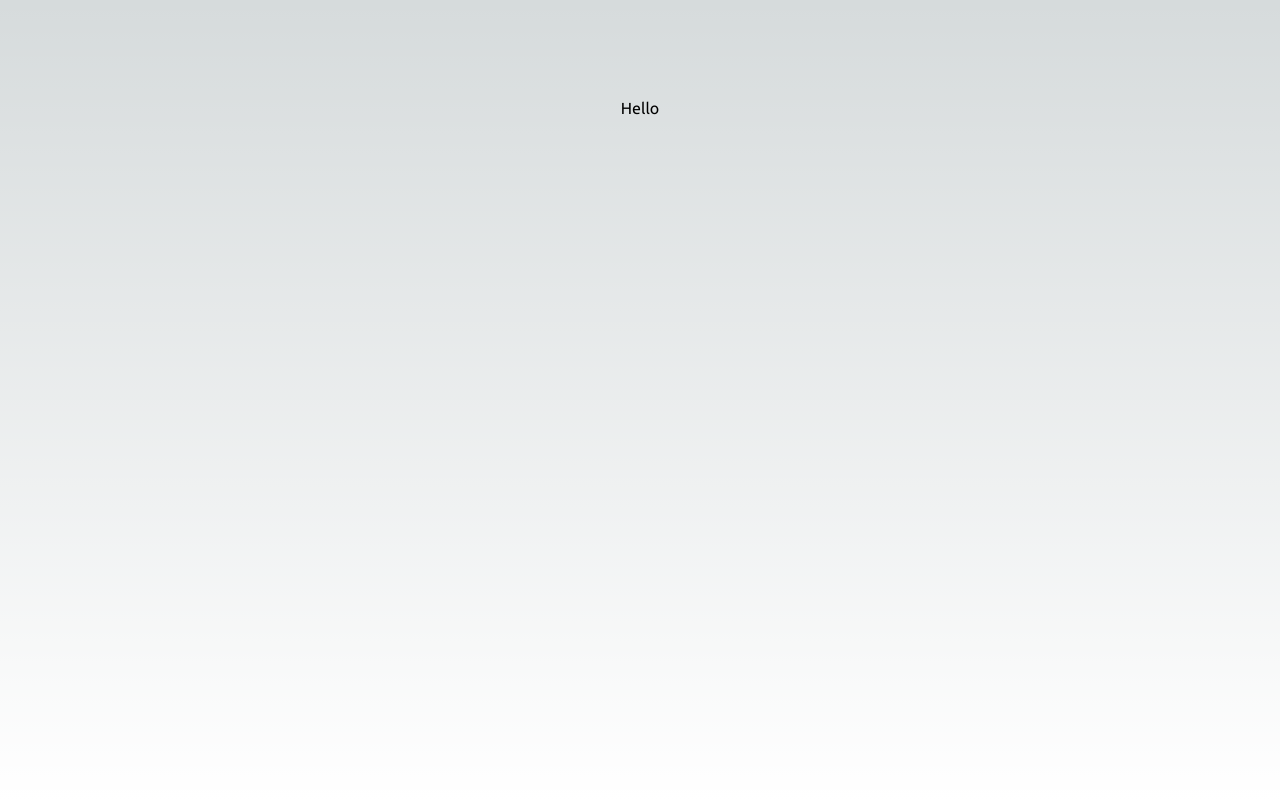
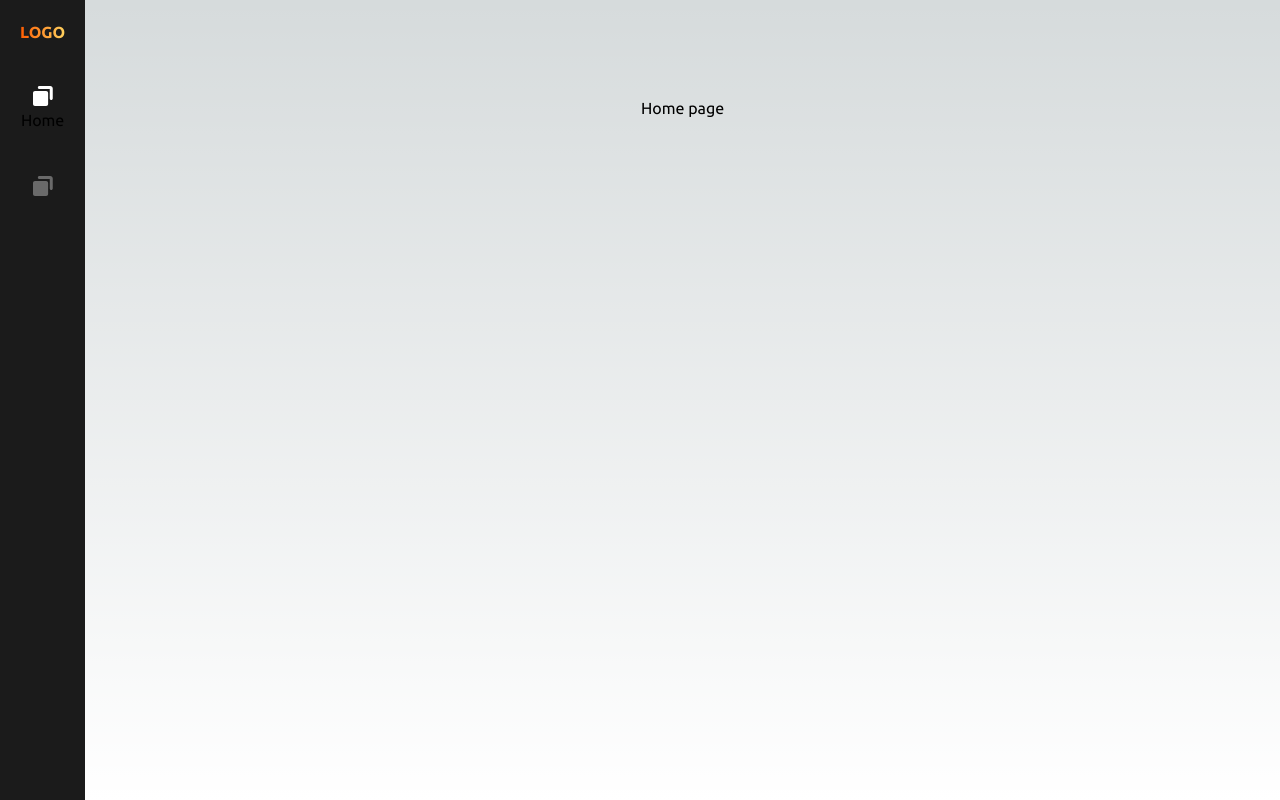
Before and after one commit to this-ting/aha-ai-fe-exam-2, a Next.js app: page / in a window 1280 px wide. Built offline with nearby package versions, Linux system fonts and the light colour scheme.

Commit message:
feat: create NavBar component for the root layout

```diff
--- a/src/app/layout.tsx
+++ b/src/app/layout.tsx
@@ -1,5 +1,6 @@
 import type { Metadata } from 'next';
 import { ubuntu } from '@/styles/fonts';
+import NavBar from '@/components/NavBar';
 import './globals.css';
 
 export const metadata: Metadata = {
@@ -14,7 +15,10 @@ export default function RootLayout({
 }>) {
   return (
     <html lang="en">
-      <body className={ubuntu.className}>{children}</body>
+      <body className={`${ubuntu.className} flex flex-row`}>
+        <NavBar />
+        <main className="flex-grow">{children}</main>
+      </body>
     </html>
   );
 }
--- a/src/app/page.tsx
+++ b/src/app/page.tsx
@@ -1,7 +1,7 @@
 export default function Home() {
   return (
-    <main className="flex min-h-screen flex-col items-center justify-between p-24">
-      <h1>Hello</h1>
-    </main>
+    <div className="flex min-h-screen flex-col items-center justify-between p-24">
+      <h1>Home page</h1>
+    </div>
   );
 }
--- /dev/null
+++ b/src/components/NavBar/index.tsx
@@ -0,0 +1,43 @@
+'use client';
+
+import Link from 'next/link';
+import { usePathname } from 'next/navigation';
+import Logo from '@/components/NavBar/Logo';
+import NavIcon from '@/components/NavBar/NavIcon';
+import NAVBAR_ITEMS from '@/constants/navbar';
+
+type Item = {
+  key: string;
+  name: string;
+  icon: string;
+  path: string;
+};
+
+// TODO: fix pixel to pixel padding size etc; add notification icon
+
+export default function NavBar() {
+  const pathname = usePathname();
+
+  const renderNavItem = (item: Item) => {
+    const isActive = pathname === item.path;
+    return (
+      <Link href={item.path} className="flex flex-col items-center">
+        <NavIcon isActive={isActive} />
+        <span>{isActive && item.name}</span>
+      </Link>
+    );
+  };
+
+  return (
+    <nav className="max-w-xs bg-[#1B1B1B]">
+      <div className="p-5 min-h-[52px]">
+        <Logo />
+      </div>
+      {NAVBAR_ITEMS.map((item) => (
+        <div key={item.key} className="p-5 min-h-[90px]">
+          {renderNavItem(item)}
+        </div>
+      ))}
+    </nav>
+  );
+}
--- /dev/null
+++ b/src/constants/navbar.ts
@@ -0,0 +1,18 @@
+import { HOME_PATH, TAGS_PATH } from '@/constants/routes';
+
+const NAVBAR_ITEMS = [
+  {
+    key: 'home',
+    name: 'Home',
+    icon: '',
+    path: HOME_PATH,
+  },
+  {
+    key: 'tags',
+    name: 'Tags',
+    icon: '',
+    path: TAGS_PATH,
+  },
+];
+
+export default NAVBAR_ITEMS;
--- /dev/null
+++ b/src/constants/routes.ts
@@ -0,0 +1,2 @@
+export const HOME_PATH = '/';
+export const TAGS_PATH = '/tags';
```
